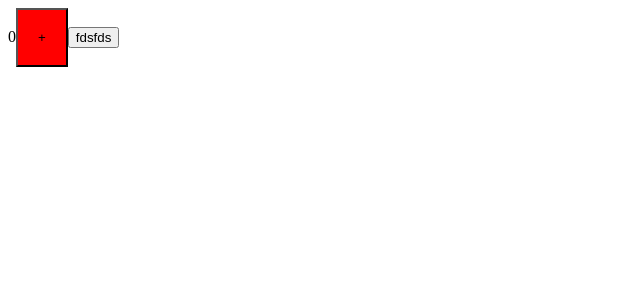
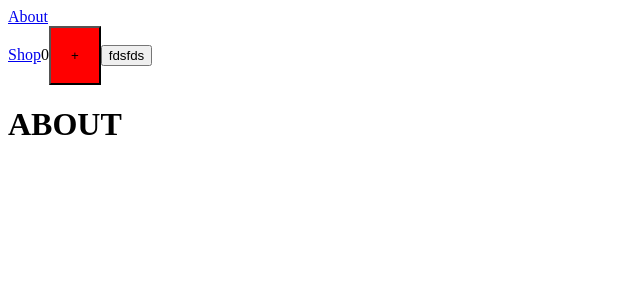
Before and after one commit to Heinzic/WebpackModuleFederation, a React app: page /about in a window 1280 px wide. Shown: the top 300 px of the page, without its empty margins (0-640 px from the left). Built offline with nearby package versions, Linux system fonts and the light colour scheme.

Commit message:
анализатор

```diff
--- a/package.json
+++ b/package.json
@@ -24,6 +24,7 @@
     "@types/react": "^18.2.25",
     "@types/react-dom": "^18.2.11",
     "@types/webpack": "^5.28.3",
+    "@types/webpack-bundle-analyzer": "^4.7.0",
     "@types/webpack-dev-server": "^4.7.2",
     "css-loader": "^6.8.1",
     "html-webpack-plugin": "^5.5.3",
@@ -35,11 +36,13 @@
     "ts-node": "^10.9.1",
     "typescript": "^5.2.2",
     "webpack": "^5.88.2",
+    "webpack-bundle-analyzer": "^4.9.1",
     "webpack-cli": "^5.1.4",
     "webpack-dev-server": "^4.15.1"
   },
   "dependencies": {
     "react": "^18.2.0",
-    "react-dom": "^18.2.0"
+    "react-dom": "^18.2.0",
+    "react-router-dom": "^6.16.0"
   }
 }
--- a/src/components/App.tsx
+++ b/src/components/App.tsx
@@ -1,14 +1,19 @@
 import { useState } from "react";
 import classes from './App.module.scss'
+import { Link, Outlet } from "react-router-dom";
 
 export function App() {
 
     const [count, setCount] = useState(0)
     return (
         <div>
+            <Link to={'/about'}>About</Link>
+            <br/>
+            <Link to={'/shop'}>Shop</Link>
             {count}
             <button className={classes.button} onClick={() => setCount((prev) => prev + 1)} >+</button>
             <button onClick={() => setCount((prev) => prev - 1)} ><span>fdsfds</span></button>
+            <Outlet />
         </div>
     );
 }
--- a/src/index.tsx
+++ b/src/index.tsx
@@ -1,5 +1,9 @@
 import { createRoot } from "react-dom/client"
 import { App } from "./components/App"
+import { createBrowserRouter, RouterProvider } from "react-router-dom"
+import { About } from "./pages/about"
+import { Shop } from "./pages/shop"
+import { Suspense } from "react"
 
 const root = document.getElementById('root')
 
@@ -7,4 +11,21 @@
 
 const container = createRoot(root)
 
-container.render(<App />)
+const router = createBrowserRouter([
+    {
+        path: '/',
+        element: <App />,
+        children: [
+            {
+                path: '/about',
+                element: <Suspense fallback={'...Loading'}><About /></Suspense>
+            },
+            {
+                path: '/shop',
+                element: <Suspense fallback={'...Loading'}><Shop /></Suspense>
+            },
+        ]
+    }
+])
+
+container.render(<RouterProvider router={router} />)
--- /dev/null
+++ b/src/pages/about/About.lazy.tsx
@@ -0,0 +1,3 @@
+import { lazy } from "react";
+
+export const LazyAbout = lazy(() => import('./About'))
--- /dev/null
+++ b/src/pages/about/About.tsx
@@ -0,0 +1,5 @@
+const About = () => {
+    return (<h1>ABOUT</h1>);
+}
+
+export default About
--- /dev/null
+++ b/src/pages/about/index.ts
@@ -0,0 +1 @@
+export {LazyAbout as About} from './About.lazy'
--- /dev/null
+++ b/src/pages/shop/Shop.Lazy.tsx
@@ -0,0 +1,3 @@
+import { lazy } from "react";
+
+export const LazyShop = lazy(() => import('./Shop'))
--- /dev/null
+++ b/src/pages/shop/Shop.tsx
@@ -0,0 +1,7 @@
+function Shop() {
+    return (
+        <div>Shop</div>
+    )
+}
+
+export default Shop
--- /dev/null
+++ b/src/pages/shop/index.ts
@@ -0,0 +1 @@
+export {LazyShop as Shop} from './Shop.Lazy'
--- a/webpack.config.ts
+++ b/webpack.config.ts
@@ -6,6 +6,7 @@
 interface EnvVariables {
   mode: BuildMode,
   port: number
+  ananlyzer?: boolean
 }
 
 export default (env: EnvVariables) => {
@@ -18,7 +19,8 @@
   const config: webpack.Configuration = buildWebpack({
     port: env.port ?? 3000,
     mode: env.mode ?? 'development',
-    paths
+    paths,
+    ananlyzer: env.ananlyzer
   })
 
 
```
Also changed, not shown: 4 other files (tests, documents, lock files or other folders).
